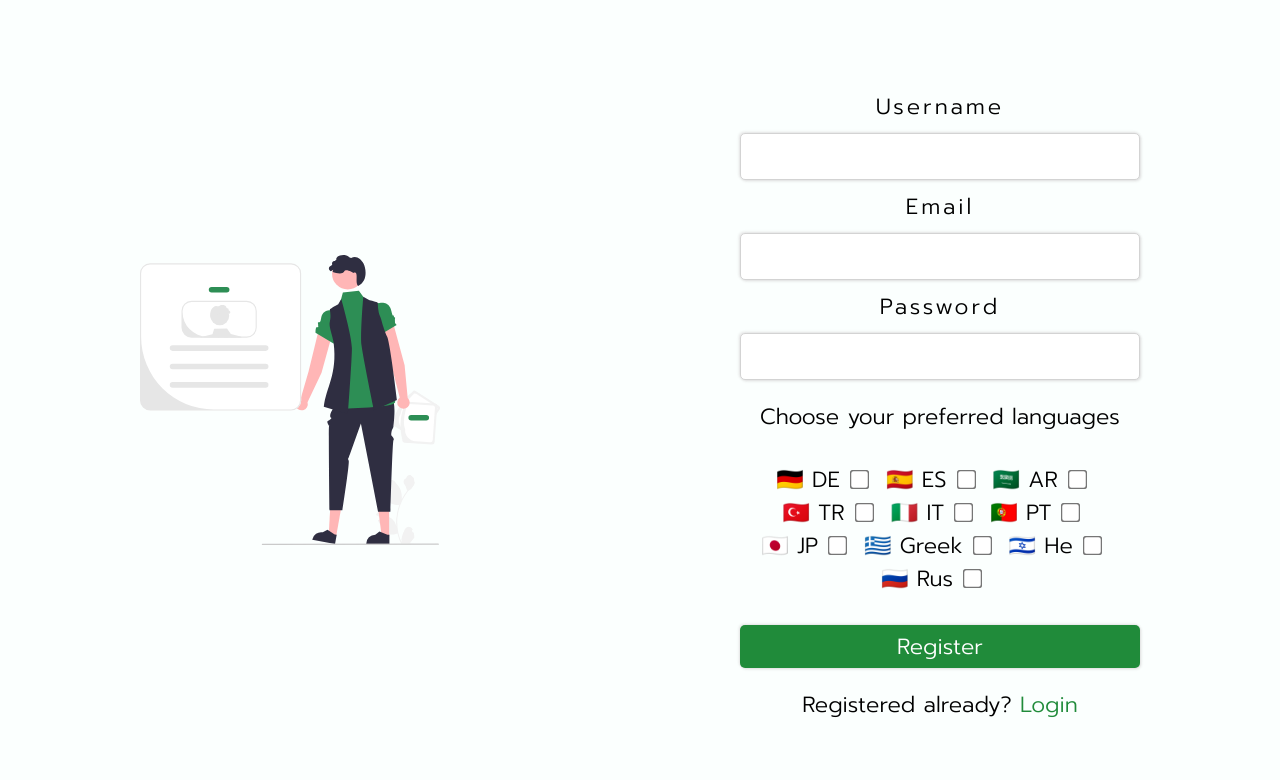
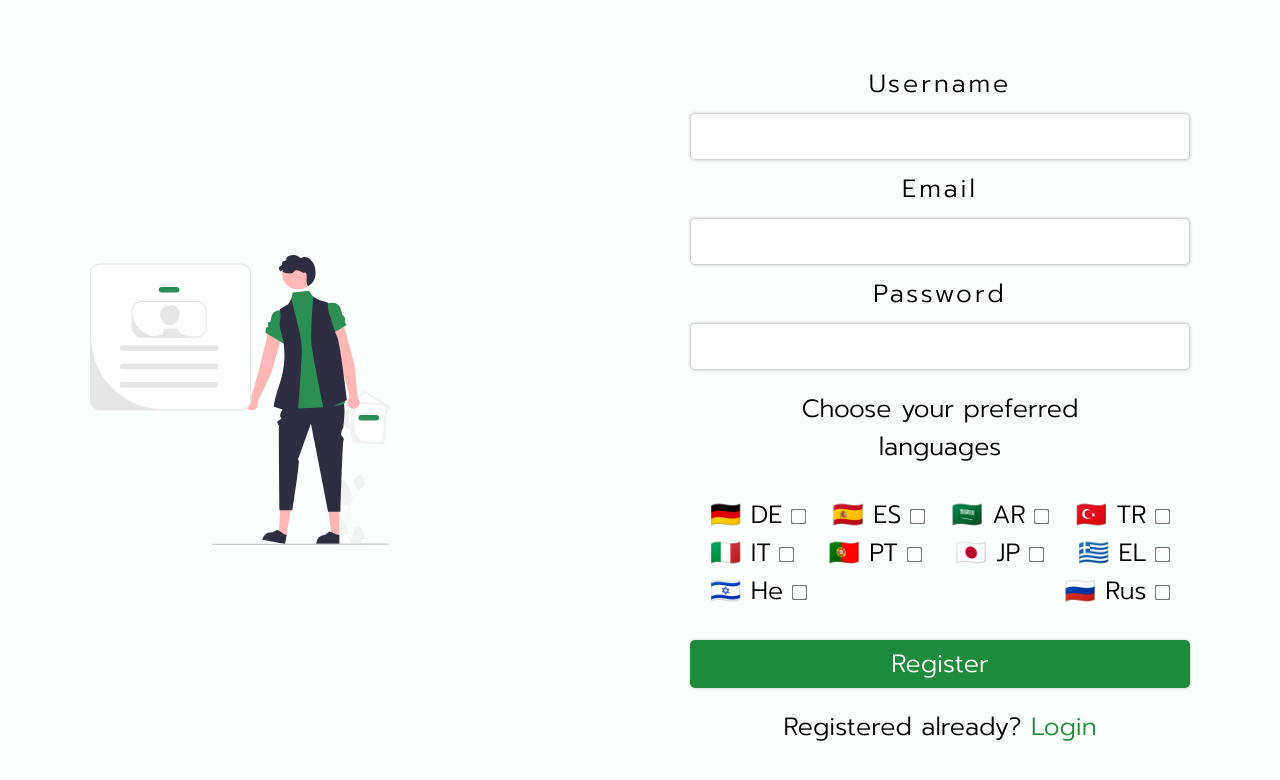
Before and after one commit to noureddinalsabbagh/Multi_Translator, a React (Create React App) app in the folder client/: page /register in a window 1280 px wide. Shown: the top 780 px of the page. Built offline with nearby package versions, Linux system fonts and the light colour scheme.

Commit message:
fixed register bugs

```diff
--- a/client/src/components/Register.jsx
+++ b/client/src/components/Register.jsx
@@ -2,6 +2,7 @@ import { useState } from 'react';
 import { useDispatch, useSelector } from 'react-redux';
 import { sendRegisterForm } from '../redux/actions/userActions';
 import { Link } from 'react-router-dom';
+import creatCheckbox from '../helpers/createCheckbox';
 import SVG from '../images/undraw_profile_details_re_ch9r.svg';
 //Animation Imports
 import { motion } from 'framer-motion';
@@ -144,146 +145,16 @@ const Register = () => {
           initial="hidden"
           animate="visible"
         >
-          <label className="registerForm__langLable" htmlFor="de">
-            🇩🇪 DE
-          </label>
-          <input
-            className="registerForm__checkbox"
-            type="checkbox"
-            name="de"
-            id="de"
-            value="de"
-            onChange={(e) => {
-              handleLangsChange(e);
-            }}
-          />
-
-          <label className="registerForm__langLable" htmlFor="es">
-            🇪🇸 ES
-          </label>
-          <input
-            className="registerForm__checkbox"
-            type="checkbox"
-            name="es"
-            id="es"
-            value="es"
-            onChange={(e) => {
-              handleLangsChange(e);
-            }}
-          />
-
-          <label className="registerForm__langLable" htmlFor="ar">
-            🇸🇦 AR
-          </label>
-          <input
-            className="registerForm__checkbox"
-            type="checkbox"
-            name="ar"
-            id="ar"
-            value="ar"
-            onChange={(e) => {
-              handleLangsChange(e);
-            }}
-          />
-
-          <label className="registerForm__langLable" htmlFor="tr">
-            🇹🇷 TR
-          </label>
-          <input
-            className="registerForm__checkbox"
-            type="checkbox"
-            name="tr"
-            id="tr"
-            value="tr"
-            onChange={(e) => {
-              handleLangsChange(e);
-            }}
-          />
-
-          <label className="registerForm__langLable" htmlFor="it">
-            🇮🇹 IT
-          </label>
-          <input
-            className="registerForm__checkbox"
-            type="checkbox"
-            name="it"
-            id="it"
-            value="it"
-            onChange={(e) => {
-              handleLangsChange(e);
-            }}
-          />
-
-          <label className="registerForm__langLable" htmlFor="pt">
-            🇵🇹 PT
-          </label>
-          <input
-            className="registerForm__checkbox"
-            type="checkbox"
-            name="pt"
-            id="pt"
-            value="pt"
-            onChange={(e) => {
-              handleLangsChange(e);
-            }}
-          />
-
-          <label className="registerForm__langLable" htmlFor="jp">
-            🇯🇵 JP
-          </label>
-          <input
-            className="registerForm__checkbox"
-            type="checkbox"
-            name="jp"
-            id="jp"
-            value="jp"
-            onChange={(e) => {
-              handleLangsChange(e);
-            }}
-          />
-
-          <label className="registerForm__langLable" htmlFor="el">
-            🇬🇷 Greek
-          </label>
-          <input
-            className="registerForm__checkbox"
-            type="checkbox"
-            name="el"
-            id="el"
-            value="el"
-            onChange={(e) => {
-              handleLangsChange(e);
-            }}
-          />
-
-          <label className="registerForm__langLable" htmlFor="he">
-            🇮🇱 He
-          </label>
-          <input
-            className="registerForm__checkbox"
-            type="checkbox"
-            name="he"
-            id="he"
-            value="he"
-            onChange={(e) => {
-              handleLangsChange(e);
-            }}
-          />
-
-          <label className="registerForm__langLable" htmlFor="ru">
-            {' '}
-            🇷🇺 Rus
-          </label>
-          <input
-            className="registerForm__checkbox"
-            type="checkbox"
-            name="ru"
-            id="ru"
-            value="ru"
-            onChange={(e) => {
-              handleLangsChange(e);
-            }}
-          />
+          {creatCheckbox('de', '🇩🇪 DE', (e) => handleLangsChange(e))}
+          {creatCheckbox('es', '🇪🇸 ES', (e) => handleLangsChange(e))}
+          {creatCheckbox('ar', '🇸🇦 AR', (e) => handleLangsChange(e))}
+          {creatCheckbox('tr', '🇹🇷 TR', (e) => handleLangsChange(e))}
+          {creatCheckbox('it', '🇮🇹 IT', (e) => handleLangsChange(e))}
+          {creatCheckbox('pt', '🇵🇹 PT', (e) => handleLangsChange(e))}
+          {creatCheckbox('jp', '🇯🇵 JP', (e) => handleLangsChange(e))}
+          {creatCheckbox('el', '🇬🇷 EL', (e) => handleLangsChange(e))}
+          {creatCheckbox('he', '🇮🇱 He', (e) => handleLangsChange(e))}
+          {creatCheckbox('ru', '🇷🇺 Rus', (e) => handleLangsChange(e))}
         </motion.div>
 
         <motion.input
--- /dev/null
+++ b/client/src/helpers/createCheckbox.js
@@ -0,0 +1,19 @@
+const creatCheckbox = (languageCode, labelText, onChange) => {
+  return (
+    <>
+      <label className="registerForm__langLable" htmlFor={languageCode}>
+        {labelText}{' '}
+        <input
+          className="registerForm__checkbox"
+          type="checkbox"
+          name={languageCode}
+          id={languageCode}
+          value={languageCode}
+          onChange={onChange}
+        />
+      </label>
+    </>
+  );
+};
+
+export default creatCheckbox;
--- a/client/src/scss/register.scss
+++ b/client/src/scss/register.scss
@@ -45,7 +45,7 @@
     max-width: 300px;
     margin: 20px 0;
     padding: 10px;
-    @include mix.flexBox(row, center, center);
+    @include mix.flexBox(row, space-between, center);
     flex-wrap: wrap;
   }
 
@@ -59,15 +59,11 @@
   }
 
   &__langLable {
-    margin-right: 5px;
+    margin: 0 10px;
 
     &:hover {
       transform: scale(1.1);
     }
-  }
-
-  &__checkbox {
-    margin-right: 15px;
   }
 
   &__submit {
@@ -122,7 +118,6 @@
 
     &__checkbox {
       transform: scale(1.5);
-      margin: 0 20px 0 2px;
     }
 
     &__submit {
@@ -143,9 +138,11 @@
     width: 300px;
     display: block;
     margin-right: 300px;
+  }
 
   .registerForm {
     font-size: vars.$fontSizePc;
+
     &__input {
       width: 500px;
     }
@@ -153,7 +150,6 @@
     &__languages {
       max-width: 500px;
     }
-
     &__checkbox {
       transform: scale(1.2);
     }
@@ -166,4 +162,3 @@
     }
   }
 }
-}
```
Lines whose indentation alone changed are shown as unchanged.
